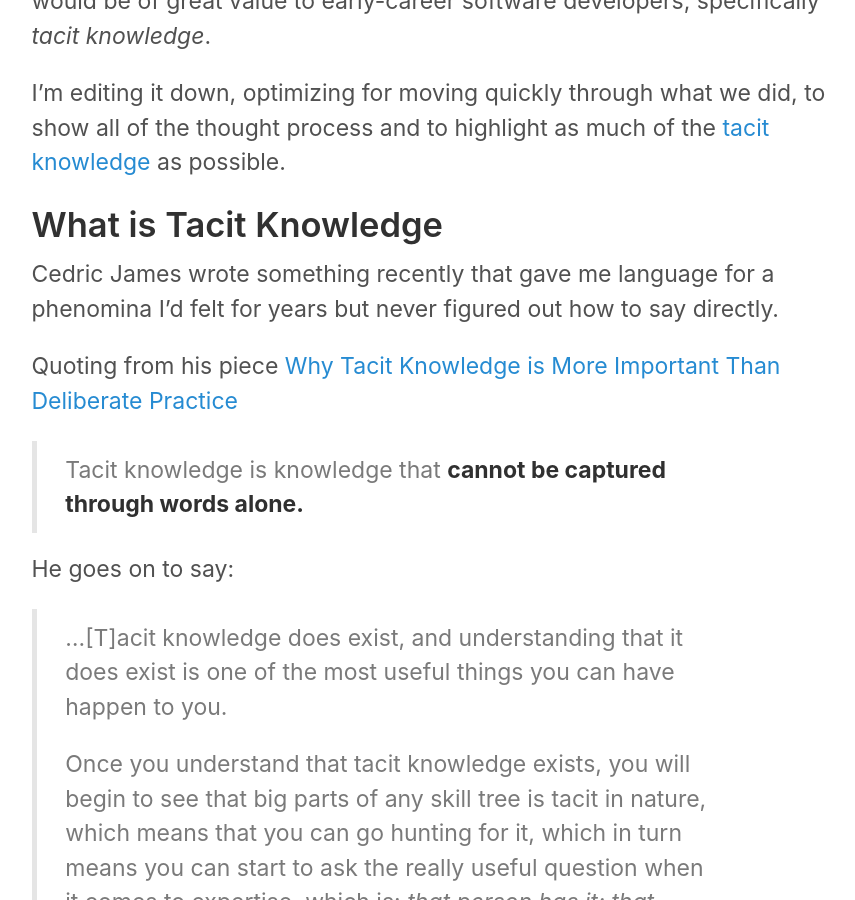
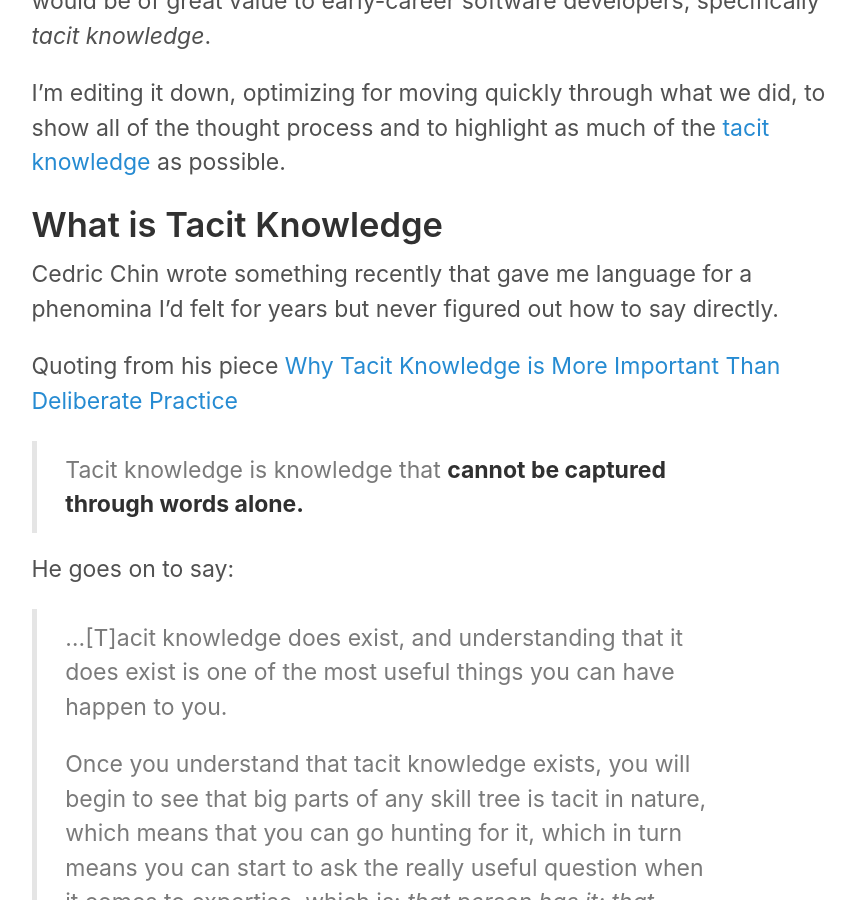
Before and after one commit to josh-works/intermediaterubycom, a Jekyll site: the page built from _pages/matt-swanson-jekyll-bug-p0-introduction.md, in a window 1280 px wide and 900 px high, scrolled down 2492 px. Shown: the whole window, without its empty margins (206-1061 px from the left). Built offline with Jekyll 4.4.1, drawn with Linux system fonts in a browser that asks for light colours; comment, search, counter and statistics services are not loaded; some of the changed text lies outside the part shown.

Commit message:
NOW I have Cedric's name right. :facepalm:

```diff
--- a/_pages/matt-swanson-jekyll-bug-p0-introduction.md
+++ b/_pages/matt-swanson-jekyll-bug-p0-introduction.md
@@ -41,7 +41,7 @@ I'm editing it down, optimizing for moving quickly through what we did, to show
 
 ## What is Tacit Knowledge
 
-Cedric James wrote something recently that gave me language for a phenomina I'd felt for years but never figured out how to say directly.
+Cedric Chin wrote something recently that gave me language for a phenomina I'd felt for years but never figured out how to say directly.
 
 Quoting from his piece [Why Tacit Knowledge is More Important Than Deliberate Practice](https://commoncog.com/blog/tacit-knowledge-is-a-real-thing/)
 
@@ -119,7 +119,7 @@ You would be well justified in expressing some skepticism here.
 
 All of those resources are effective! I'm glad they exist, and I will continue to make use of them for my own learning.
 
-Cedric James linked to [Why books don’t work](https://andymatuschak.org/books/), and I'd recommend you click through and give it a read. Books, lectures, and textbooks all have a role to play, but are substantially less effective at transferring knowledge than nearly everyone recognizes.
+Cedric Chin linked to [Why books don’t work](https://andymatuschak.org/books/), and I'd recommend you click through and give it a read. Books, lectures, and textbooks all have a role to play, but are substantially less effective at transferring knowledge than nearly everyone recognizes.
 
 But all of these resources have the same problem. They are resources _about work_, but they are not resources of _doing the work_.
 
```
Also changed, not shown: _posts/2020-01-31-2019-guiding-principles.md (+1 -1 lines).
